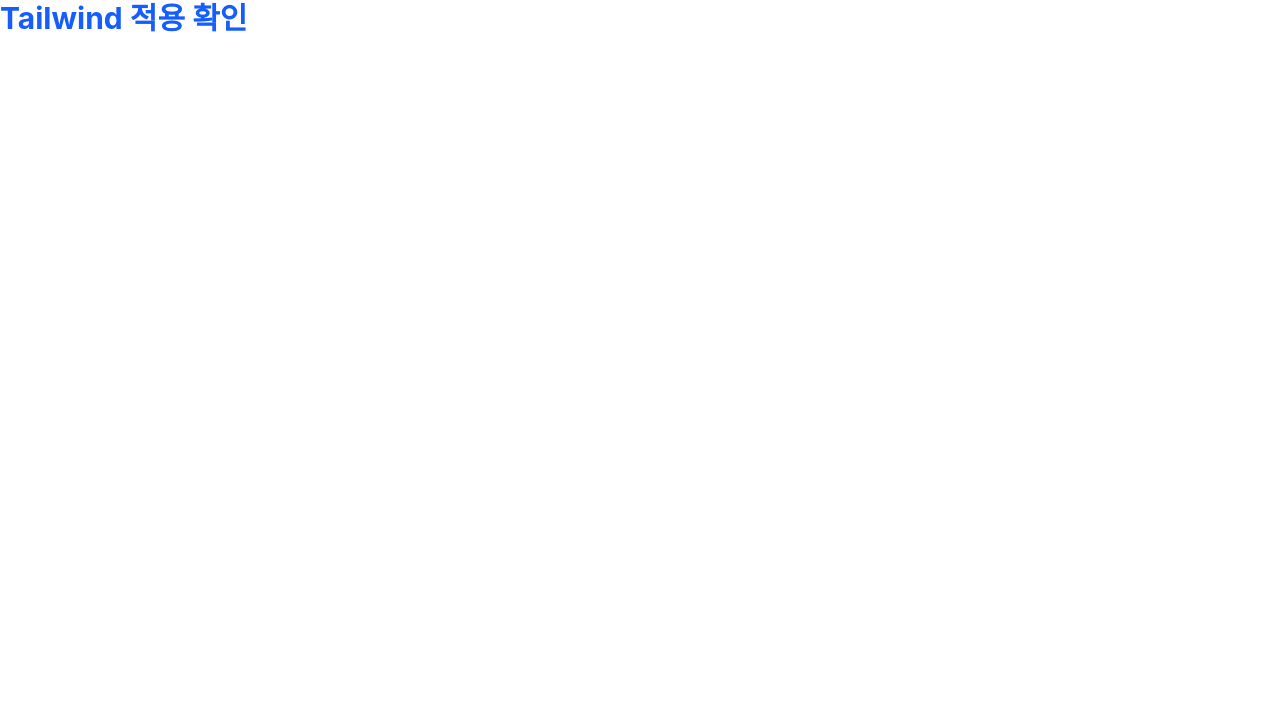
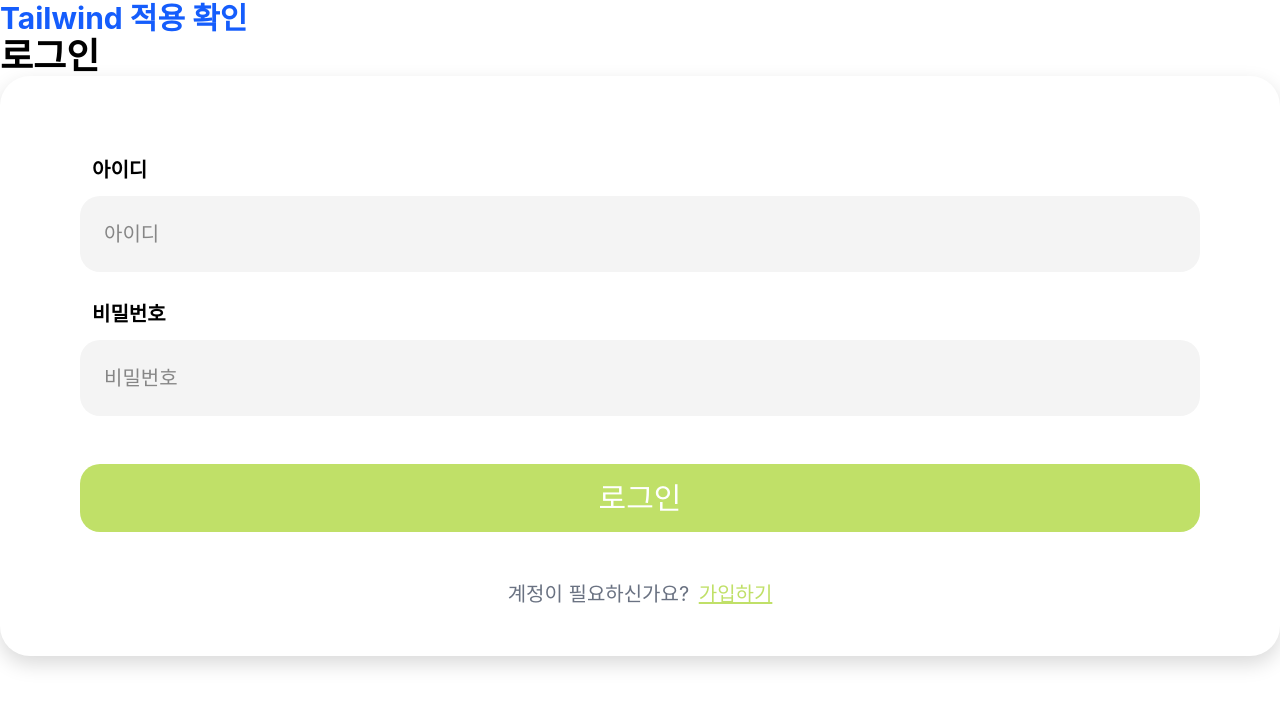
Before and after one commit to kb7-blackpink/Blackpink_AccountBook, a Vue app: page /login in a window 1280 px wide. Before the commit this address had no page. Shown: the top 706 px of the page. Built offline with nearby package versions, Linux system fonts and the light colour scheme.

Commit message:
feat: login page 구현

```diff
--- a/src/App.vue
+++ b/src/App.vue
@@ -2,6 +2,7 @@
 
 <template>
   <h1 class="text-3xl font-bold text-blue-600">Tailwind 적용 확인</h1>
+  <RouterView></RouterView>
 </template>
 
 <style scoped></style>
--- /dev/null
+++ b/src/components/common/BaseButton.vue
@@ -0,0 +1,15 @@
+<template>
+  <button
+    class="w-full text-white text-3xl bg-[#C0E068] rounded-[20px] py-4 cursor-pointer hover:bg-[#b3d45f] transition-colors duration-200"
+  >
+    {{ text }}
+  </button>
+</template>
+
+<script setup>
+const props = defineProps({
+  text: String,
+});
+</script>
+
+<style scoped></style>
--- /dev/null
+++ b/src/components/common/BaseCard.vue
@@ -0,0 +1,11 @@
+<template>
+  <div
+    class="flex flex-col rounded-[30px] shadow-[0_8px_20px_rgba(0,0,0,0.15)] px-20 pt-20 pb-12 gap-12"
+  >
+    <slot />
+  </div>
+</template>
+
+<script setup></script>
+
+<style scoped></style>
--- /dev/null
+++ b/src/components/common/BaseInput.vue
@@ -0,0 +1,59 @@
+<template>
+  <div class="w-full">
+    <label
+      v-if="label"
+      :for="id"
+      class="ml-3 mb-3 block text-xl font-semibold text-black"
+    >
+      {{ label }}
+    </label>
+
+    <input
+      :id="id"
+      :type="type"
+      :placeholder="placeholder"
+      :value="modelValue"
+      @input="handleInput"
+      class="w-full rounded-[20px] p-6 bg-[#F4F4F4] text-xl text-black outline-none transition-colors duration-200 placeholder:text-[#868686] focus:border focus:border-black"
+      :class="disabled ? 'cursor-not-allowed bg-[#F3F3F3] text-[#A0A0A0]' : ''"
+      :disabled="disabled"
+    />
+  </div>
+</template>
+
+<script setup>
+defineProps({
+  id: {
+    type: String,
+    default: '',
+  },
+  label: {
+    type: String,
+    default: '',
+  },
+  type: {
+    type: String,
+    default: 'text',
+  },
+  placeholder: {
+    type: String,
+    default: '',
+  },
+  modelValue: {
+    type: String,
+    default: '',
+  },
+  disabled: {
+    type: Boolean,
+    default: false,
+  },
+});
+
+const emit = defineEmits(['update:modelValue']);
+
+const handleInput = (e) => {
+  emit('update:modelValue', e.target.value);
+};
+</script>
+
+<style scoped></style>
--- /dev/null
+++ b/src/pages/LoginPage.vue
@@ -0,0 +1,45 @@
+<template>
+  <div>
+    <div class="font-bold text-4xl">로그인</div>
+    <BaseCard>
+      <div class="flex flex-col gap-7">
+        <BaseInput
+          id="id"
+          label="아이디"
+          type="text"
+          placeholder="아이디"
+          v-model="id"
+          :disabled="false"
+        />
+        <BaseInput
+          id="password"
+          label="비밀번호"
+          type="password"
+          placeholder="비밀번호"
+          v-model="password"
+          :disabled="false"
+        />
+      </div>
+
+      <BaseButton text="로그인" />
+
+      <p class="text-xl text-center text-gray-500 text-sm">
+        계정이 필요하신가요?
+        <RouterLink
+          to="/signup"
+          class="text-xl ml-1 text-[#C0E068] underline hover:text-[#b3d45f]"
+        >
+          가입하기
+        </RouterLink>
+      </p>
+    </BaseCard>
+  </div>
+</template>
+
+<script setup>
+import BaseButton from '@/components/common/BaseButton.vue';
+import BaseCard from '@/components/common/BaseCard.vue';
+import BaseInput from '@/components/common/BaseInput.vue';
+</script>
+
+<style scoped></style>
--- a/src/router/index.js
+++ b/src/router/index.js
@@ -1,8 +1,13 @@
-import { createRouter, createWebHistory } from 'vue-router'
+import { createRouter, createWebHistory } from 'vue-router';
 
 const router = createRouter({
   history: createWebHistory(import.meta.env.BASE_URL),
-  routes: [],
-})
+  routes: [
+    {
+      path: '/login',
+      component: () => import('@/pages/LoginPage.vue'),
+    },
+  ],
+});
 
-export default router
+export default router;
```
